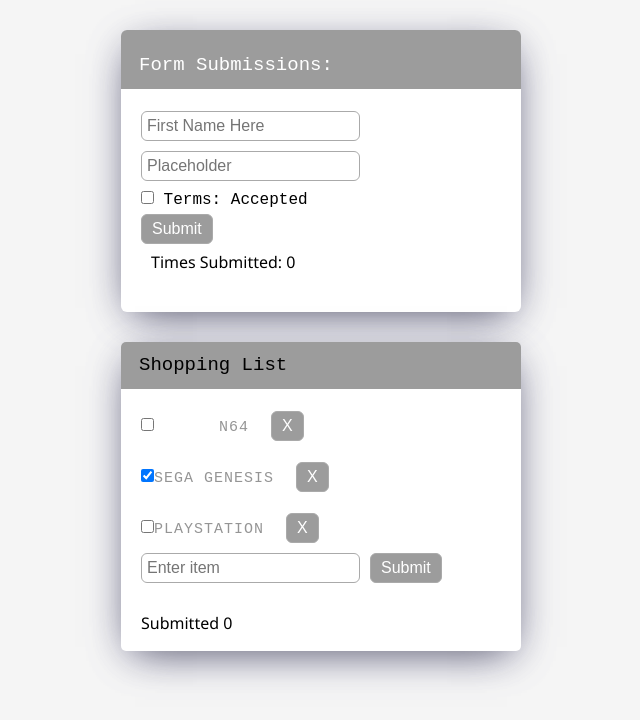
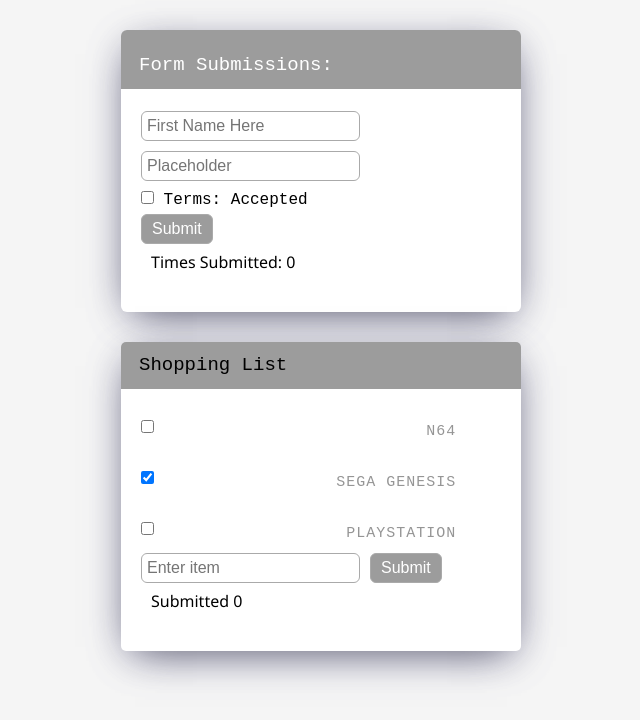
Before and after one commit to PVOBrien/ReactWork, a React (Create React App) app in the folder tutorial-app/: page / in a window 1280 px wide. Shown: the top 720 px of the page, without its empty margins (319-959 px from the left). Built offline with nearby package versions, Linux system fonts and the light colour scheme.

Commit message:
key prop fixed
css improved as well

```diff
--- a/tutorial-app/src/css/app.css
+++ b/tutorial-app/src/css/app.css
@@ -63,3 +63,20 @@ section {
   font-size: small;
   margin-left: 15px;
 }
+
+.shopping-list-entry {
+  display: flex;
+  justify-content: flex-start;
+  align-items: center;
+}
+
+.shopping-list-entry span {
+  min-width: 216px;
+}
+
+/* Now You See Me / Now You Don't Below */
+.shopping-list-entry button {
+  visibility: hidden; }
+.shopping-list-entry:hover button {
+  visibility: visible;}
+/* Now You See Me / Now You Don't Below */
--- a/tutorial-app/src/shoppingList/ShoppingList.js
+++ b/tutorial-app/src/shoppingList/ShoppingList.js
@@ -1,18 +1,16 @@
 import React, { Component } from "react";
 
 class ShoppingList extends Component {
-
   // Constructor + state definitions below...
-
   constructor(props) {
     super(props)
 
     this.state = {
       listItem: '',
       enteredListItems: [
-        { name: 'N64', id: 'this-1', completed: false },
-        { name: 'Sega Genesis', id: 'this-2', completed: true },
-        { name: 'Playstation', id: 'this-3', completed: false }
+        { name: 'N64', thisId: 'this-1', completed: false },
+        { name: 'Sega Genesis', thisId: 'this-2', completed: true },
+        { name: 'Playstation', thisId: 'this-3', completed: false }
       ],
       vErrors: {},
       timesEntered: 0
@@ -47,7 +45,7 @@ class ShoppingList extends Component {
 
   handleCompletedToggle(e) {
     const target = e.target;
-    const itemindexValue = target.attributes.itemindex.value // TODO: build out "target". Makes this all more human readable
+    const itemindexValue = target.attributes.itemindex.value // Makes this all more human readable
     const index = parseInt(itemindexValue, 10) // from video "access buttons custom attributes". Also, this const index is NOT the same as the render index.
 
     console.log('Tog this: ' + index);
@@ -88,13 +86,15 @@ class ShoppingList extends Component {
 
       const newItem = {
         completed: false,
-        name: this.state.listItem
+        name: this.state.listItem,
+        thisId: this.state.enteredListItems.length+1 // watch out for "off-by-1" TODO: also 1) the tutorial does not cover this, and 2) React's console for this omission is pretty terrible "key doesn't exist" basically, didn't say where, or what, or which. Thanks to Michael Eclavia https://github.com/MichaelEclavea for the help.
       }
 
       this.setState((state) => {
         return {
           timesEntered: state.timesEntered += 1, // why is "return" necessary? because it's in a deeper code block (e.g. the "if..."" statement?)? must be?
-          enteredListItems: [...state.enteredListItems, newItem] // the "..." must be a nifty way to just be to include everything in that array into the new/next/temp array, then do whatever to it/with it.
+          enteredListItems: [...state.enteredListItems, newItem], // the "..." must be a nifty way to just be to include everything in that array into the new/next/temp array, then do whatever to it/with it.
+          listItem: ''
         }
       })
     }
@@ -138,9 +138,9 @@ class ShoppingList extends Component {
               {
                 enteredListItems.map((item, index) => {
                   return (
-                    <li
-                      key={item.id} // key is "hidden" to html. doesn't show up in elements of browser console. Also using the item's ID, *NOT* the index because "this JSX is a little more complex..." video2.3 @2:27
-                      className={item.id} // className == class (css), and does show up in browser console elements.
+                    <li key={item.thisId}
+                    // key={item.id} // key is "hidden" to html. doesn't show up in elements of browser console. Also using the item's ID, *NOT* the index because "this JSX is a little more complex..." video2.3 @2:27
+                    className={"shopping-list-entry"} // className == class (css), and does show up in browser console elements.
                     >
                       <input
                         type="checkbox"
@@ -149,11 +149,13 @@ class ShoppingList extends Component {
                         itemindex={index} //alllowercase 'itemindex" because REACT DOCS. ???
                       />
                       <span>{item.name}</span>
+
                       <button
                         itemindex={index}
                         onClick={this.handleDelete}
                       >
-                        X</button>
+                        X
+                        </button>
                     </li>
                     // {console.log("what is item: " + item); } TODO: no way to console in render?
                   )
@@ -173,12 +175,11 @@ class ShoppingList extends Component {
                 Submit
                 </button>
             </form>
+            <p>Submitted {this.state.timesEntered} </p>
           </main>
-          <p>Submitted {this.state.timesEntered} </p>
         </section>
       </>
     )
-
   }
 }
 
```
